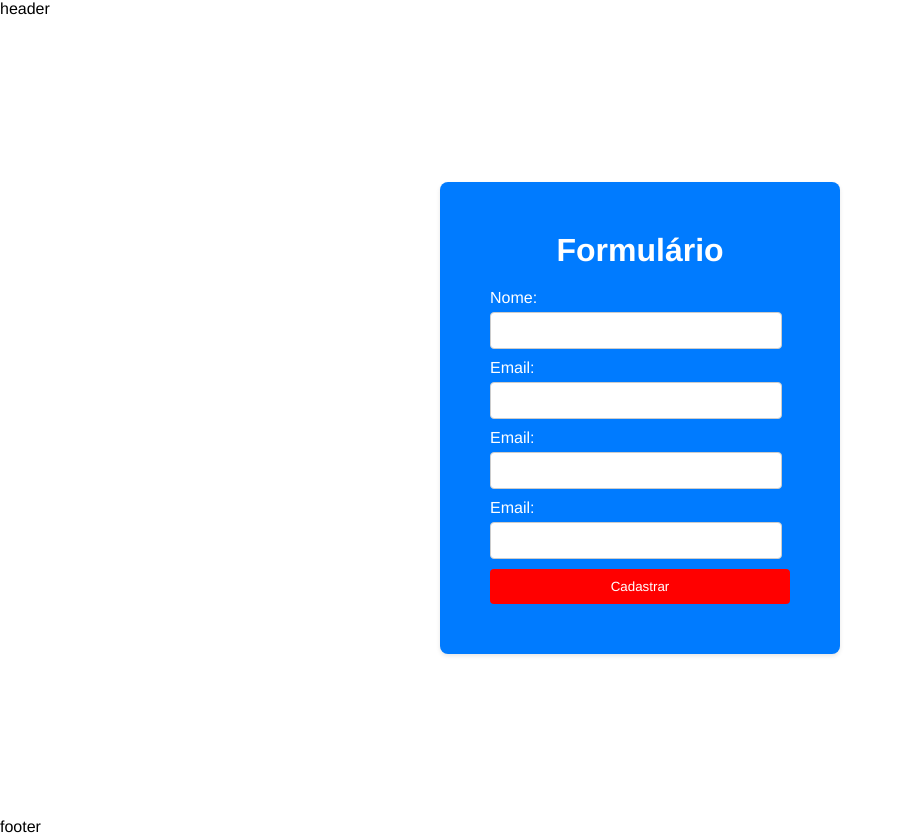
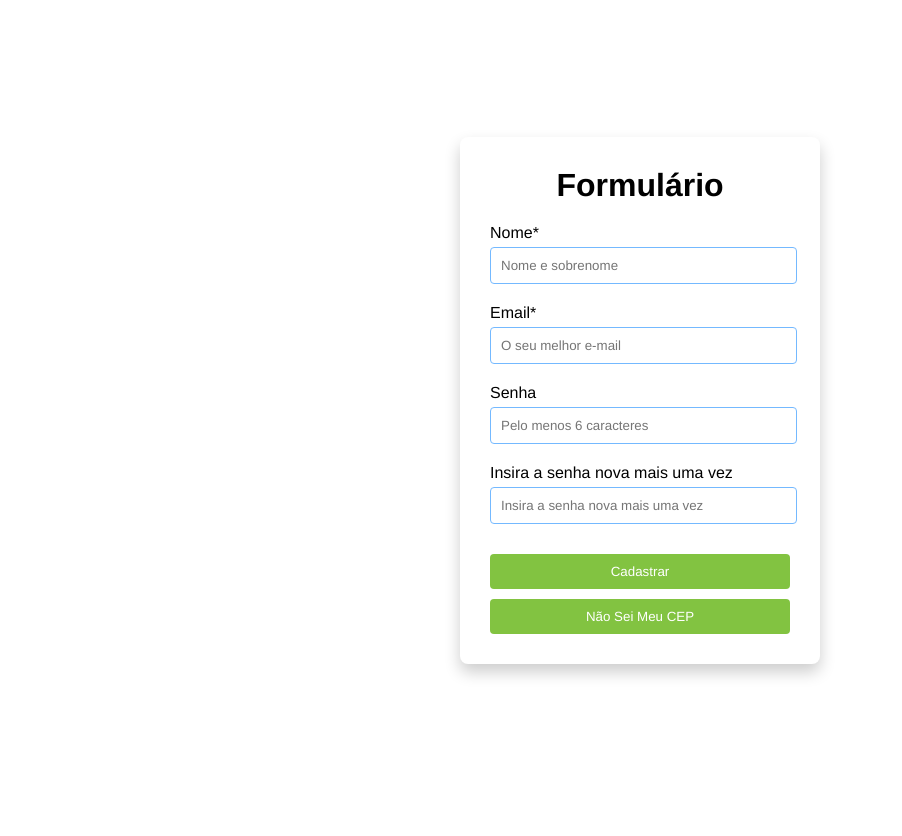
Before and after one commit to gabrielts212/FormGeoFinder, a Next.js app: page / in a window 1280 px wide. Shown: the whole page, without its empty margins (0-902 px from the left). After the commit the page ends 800 px from the top, so only its background shows below. Built offline with nearby package versions, Linux system fonts and the light colour scheme.

Commit message:
Estrutura dos componentes pronta ✔

```diff
--- a/src/components/footer/footer.js
+++ b/src/components/footer/footer.js
@@ -1,9 +1,15 @@
-import React from 'react'
+// components/Footer.js
+import React from 'react';
+import styles from './../../styles/footer.module.css';
 
-const footer = () => {
+const Footer = () => {
   return (
-    <div>footer</div>
-  )
-}
+    <footer className={styles.footer}>
+      <div className={styles.container}>
+        <p>&copy; 2023 Seu Site. Todos os direitos reservados.</p>
+      </div>
+    </footer>
+  );
+};
 
-export default footer
+export default Footer;
--- a/src/components/form/form.js
+++ b/src/components/form/form.js
@@ -1,43 +1,105 @@
-import React from 'react';
+import React, { useState } from 'react';
 import styles from '../../styles/formulario.module.css';
 import Link from 'next/link';
 const Form = () => {
+  const [formData, setFormData] = useState({
+    name: '',
+    email: '',
+    password: '',
+  });
+
+  const handleChange = (e) => {
+    const { name, value } = e.target;
+    setFormData({
+      ...formData,
+      [name]: value,
+    });
+  };
+
+  const handleSubmit = (e) => {
+    e.preventDefault();
+    console.log('Dados do formulário:', formData);
+
+
+    setFormData({
+      name: '',
+      email: '',
+      password: '',
+    });
+  };
+
   return (
     <div className={styles.formContainer}>
-    <form className={styles.form}>
+      <form className={styles.form} onSubmit={handleSubmit}>
         <h1 className={styles.title}>Formulário</h1>
         <div className={styles.formGroup}>
           <label htmlFor="name" className={styles.label}>
-          Nome:
+            Nome*
           </label>
-        <input type="text" id="name" className={styles.input} />
+          <input
+            type="text"
+            id="name"
+            name="name"
+            className={styles.input}
+            value={formData.name}
+            onChange={handleChange}
+            placeholder="Nome e sobrenome"
+          />
         </div>
         <div className={styles.formGroup}>
           <label htmlFor="email" className={styles.label}>
-          Email:
+            Email*
           </label>
-        <input type="email" id="email" className={styles.input} />
+          <input
+            type="email"
+            id="email"
+            name="email"
+            className={styles.input}
+            value={formData.email}
+            onChange={handleChange}
+            placeholder="O seu melhor e-mail"
+          />
         </div>
         <div className={styles.formGroup}>
-        <label htmlFor="email" className={styles.label}>
-          Email:
+          <label htmlFor="password" className={styles.label}>
+            Senha
           </label>
-        <input type="email" id="email" className={styles.input} />
+          <input
+            type="password"
+            id="password"
+            name="password"
+            className={styles.input}
+            value={formData.password}
+            onChange={handleChange}
+            placeholder="Pelo menos 6 caracteres"
+          />
         </div>
         <div className={styles.formGroup}>
-        <label htmlFor="email" className={styles.label}>
-          Email:
+          <label htmlFor="password" className={styles.label}>
+          Insira a senha nova mais uma vez
           </label>
-        <input type="email" id="email" className={styles.input} />
+          <div className={styles.formGroup}>
+  <input
+    type="password"
+    id="password"
+    name="password"
+    className={styles.input}
+    value={formData.password}
+    onChange={handleChange}
+    required
+    placeholder="Insira a senha nova mais uma vez"
+  />
 </div>
-      <Link href="/pageapi">
-        <p>
-          <button as="text" type="submit" className={styles.button}>
+
+        </div>
+        <button type="submit" className={styles.button}>
           Cadastrar
         </button>
-        </p>
+        <Link href="/pageapi">
+        <button type="button" className={styles.button}>
+          Não Sei Meu CEP
+        </button>
         </Link>
-
       </form>
     </div>
   );
--- a/src/components/header/header.js
+++ b/src/components/header/header.js
@@ -1,9 +1,26 @@
-import React from 'react'
+// components/Header.js
+import React from 'react';
+import styles from './../../styles/header.module.css';
+import Link from 'next/link';
+const Header = () => {
+  return (
+    <header className={styles.header}>
+      <div className={styles.container}>
+        <div className={styles.logo}>
+        <Link href="/">
 
-const header = () => {
-  return (
-    <div>header</div>
-  )
-}
+          <img src="/logo.png" alt="Logo da empresa" />
+        </Link>
+        </div>
+        <div className={styles.centerText}>
+          <h1></h1>
+        </div>
+        <div className={styles.bottomText}>
+          <p></p>
+        </div>
+      </div>
+    </header>
+  );
+};
 
-export default header
+export default Header;
--- a/src/components/map/map.js
+++ b/src/components/map/map.js
@@ -1,8 +1,10 @@
 import { GoogleMap, Marker, useJsApiLoader, LoadScript, StandaloneSearchBox } from "@react-google-maps/api";
 import React, { useState } from "react";
 import styles from "./../../styles/api.module.css";
+// import CEPInput from './../cepinput/cepinput';
 
 const MapPage = () => {
+
   const [map, setMap] = useState(null);
   const [searchBox, setSearchBox] = useState(null);
   const [markers, setMarkers] = useState([]);
@@ -39,7 +41,7 @@ const MapPage = () => {
       <LoadScript googleMapsApiKey={"AIzaSyCO-vDdf7TyuszVt16uV9xY53uCcBygA5k"} libraries={['places']}>
         <GoogleMap
           onLoad={onMapLoad}
-          mapContainerStyle={{ width: "100%", height: "80vh" }}
+          mapContainerStyle={{ width: "100%", height: "50vh" }}
           center={center}
           zoom={15}
         >
@@ -57,6 +59,7 @@ const MapPage = () => {
             }}
           />
 
+
           <StandaloneSearchBox onLoad={onLoad} onPlacesChanged={onPlacesChanged}>
             <input placeholder="Digite um endereço" className={styles.address} />
           </StandaloneSearchBox>
--- a/src/components/pageapi/pageapi.js
+++ b/src/components/pageapi/pageapi.js
@@ -16,7 +16,7 @@ function App() {
     <div className={styles.container}>
     <div className={styles.centeredContent}>
       <h1>Mapa de CEP</h1>
-      <CEPInput addMarker={addMarker} />
+      {/* <CEPInput addMarker={addMarker} /> */}
       <Map markers={markers} />
     </div>
   </div>
--- a/src/pages/index.js
+++ b/src/pages/index.js
@@ -6,10 +6,10 @@ import Apipage from "./../components/pageapi/pageapi"
 export default function Home() {
   return (
     <div>
-   <Header />
+   {/* <Header /> */}
    <Form/>
    {/* <Apipage/> */}
-   <Footer />
+   {/* <Footer /> */}
     </div>
   )
 }
--- a/src/styles/api.module.css
+++ b/src/styles/api.module.css
@@ -1,6 +1,6 @@
 .map {
-  height: 100vh;
-  width: 200vh;
+  height: 100%;
+  width: 196vh;
 }
 .mapMarker {
   margin-top: -30px;
@@ -9,7 +9,7 @@
 .address {
   box-sizing: border-box;
   border: 1px solid transparent;
-  width: 240px;
+  width: 300px;
   height: 32px;
   padding: 0 12px;
   border-radius: 4px;
--- /dev/null
+++ b/src/styles/footer.module.css
@@ -0,0 +1,13 @@
+
+.footer {
+    background-color: #333;
+    color: #fff;
+    padding: 20px 0;
+    text-align: center;
+  }
+
+  .container {
+    max-width: 1200px;
+    margin: 0 auto;
+    padding: 0 20px;
+  }
--- a/src/styles/formulario.module.css
+++ b/src/styles/formulario.module.css
@@ -4,51 +4,60 @@
   align-items: center;
   justify-content: center;
   height: 100vh;
+  padding: 0 20px;
 }
 
 .form {
-  background-color: #007bff;
-  padding: 50px;
+  background-color: white;
+  padding: 30px;
   border-radius: 8px;
-  box-shadow: 0 2px 4px rgba(0, 0, 0, 0.1);
+  box-shadow: 0 8px 16px rgba(0, 0, 0, 0.2); /* Aumente o deslocamento vertical e o desvio horizontal */
   max-width: 300px;
   width: 100%;
 }
 
+
 .title {
   text-align: center;
   margin-bottom: 20px;
-  color: #fff;
+  color:black;
 }
 
 .formGroup {
-  margin-bottom: 10px;
+  margin-bottom: 20px;
 }
 
 .label {
   display: block;
   margin-bottom: 5px;
-  color: #fff;
+  color: black;
 }
 
 .input {
-  width: 90%;
+  width: 95%;
   padding: 10px;
-  border: 1px solid #ccc;
+  border: 1px solid #74b9ff;
   border-radius: 4px;
+  margin: 0 auto;
+  transition: border-color 0.1s;
+  border-color: #74b9ff;
 }
-
+.input:focus {
+  border-color: red;
+  outline: none;
+}
 .button {
   width: 100%;
   padding: 10px;
-  background-color: red;
+  background-color: #82c341;
   color: #fff;
   border: none;
   border-radius: 4px;
   cursor: pointer;
   transition: background-color 0.3s;
+  margin-top: 10px;
 }
 
 .button:hover {
-  background-color: darkred;
+  background-color: #74b9ff;
 }
--- /dev/null
+++ b/src/styles/header.module.css
@@ -0,0 +1,44 @@
+
+.header {
+    background-color: #333;
+    color: #fff;
+    padding: 10px 0;
+    text-align: center;
+  }
+
+  .container {
+    max-width: 1200px;
+    margin: 0 auto;
+    padding: 0 20px;
+    display: flex;
+    flex-wrap: wrap;
+    justify-content: space-between;
+    align-items: center;
+    text-align: center;
+  }
+
+  .logo img {
+    max-width: 100px;
+    height: auto;
+    margin-right: 40px;
+  }
+
+  .centerText {
+    text-align: center;
+    margin: 20px 0;
+    flex: 1;
+  }
+
+  .bottomText {
+    text-align: center;
+    margin: 20px 0;
+    flex: 1;
+  }
+
+
+  @media (max-width: 768px) {
+    .container {
+      flex-direction: column;
+    text-align: center;
+    }
+  }
```
Lines whose indentation alone changed are shown as unchanged.
